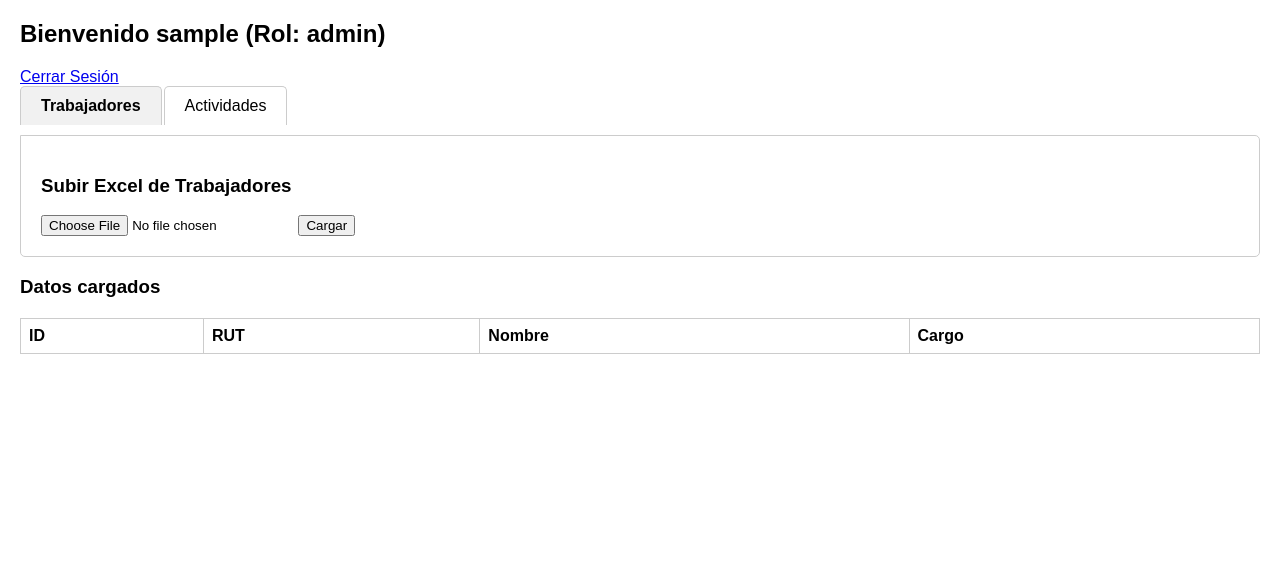
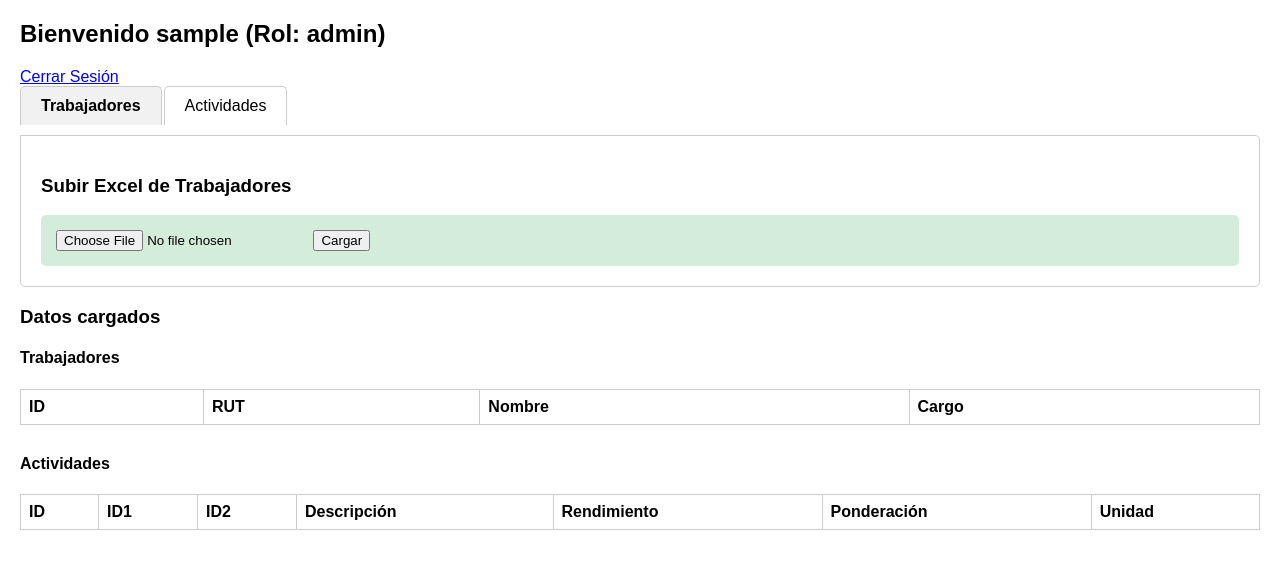
Before and after one commit to robulloa/reporte_obra, a Flask app: page / in a window 1280 px wide. Shown: the top 569 px of the page. Run offline with Flask 3, Linux system fonts and the light colour scheme; the visitor is signed in with stand-in values (Sample User, id 1); data that the repository does not hold is empty.

Commit message:
se puede subir excel de trabajadores y actividades, con colores diferentes

```diff
--- a/backend/app.py
+++ b/backend/app.py
@@ -57,7 +57,7 @@ def login_required(roles=None):
     return wrapper
 
 # RUTAS
-@app.route("/")
+'''@app.route("/")
 def index():
     if "user_id" in session:
         trabajadores = Trabajador.query.all()
@@ -66,6 +66,21 @@ def index():
         return render_template("upload.html", role=session["rol"], username=session["username"],
                                trabajadores=trabajadores, actividades=actividades, tipo=tipo)
     return redirect(url_for("login"))
+'''
+@app.route("/")
+def index():
+    if "user_id" in session:
+        trabajadores = Trabajador.query.all()
+        actividades = Actividad.query.all()
+        return render_template(
+            "upload.html",
+            role=session["rol"],
+            username=session["username"],
+            trabajadores=trabajadores,
+            actividades=actividades
+        )
+    return redirect(url_for("login"))
+
 
 @app.route("/login", methods=["GET", "POST"])
 def login():
@@ -89,7 +104,7 @@ def logout():
     session.clear()
     flash("Sesión cerrada", "info")
     return redirect(url_for("login"))
-
+'''
 @app.route("/upload_excel", methods=["POST"])
 @login_required(roles=["uploader"])
 def upload_excel():
@@ -107,14 +122,72 @@ def upload_excel():
         elif tipo == "actividades":
             for _, row in df.iterrows():
                 db.session.add(Actividad(
-                    id_1=row['ID1'], id_2=row['ID2'], descripcion=row['Descripción'],
-                    rendimiento=row['Rendimiento'], ponderacion=row['Ponderación'], unidad=row['Unidad']
+                    id_1=row['ID1'], id_2=row['ID2'], descripcion=row['DESCRIPCION'],
+                    rendimiento=row['RENDIMIENTO'], ponderacion=row['PONDERACION'], unidad=row['UNIDAD']
                 ))
         db.session.commit()
         return jsonify({"message": "Archivo cargado correctamente!"})
     except Exception as e:
         db.session.rollback()
         return jsonify({"error": str(e)}), 500
+'''
+
+@app.route("/upload_excel", methods=["POST"])
+@login_required(roles=["uploader"])
+def upload_excel():
+    if 'file' not in request.files:
+        return "No hay archivo", 400
+    file = request.files['file']
+    tipo = request.form.get('tipo')
+    if file.filename == '':
+        return "Archivo vacío", 400
+
+    # Funciones auxiliares
+    def clean_numeric(x):
+        """Convierte a float o devuelve None si es NaN o vacío."""
+        if pd.isna(x):
+            return None
+        if isinstance(x, str):
+            x = x.replace('%', '').strip()  # Quitar %
+        try:
+            return float(x)
+        except:
+            return None
+
+    def clean_string(x):
+        """Convierte a str o devuelve None si es NaN o vacío."""
+        if pd.isna(x):
+            return None
+        return str(x).strip()
+
+    try:
+        df = pd.read_excel(file)
+
+        if tipo == "trabajadores":
+            for _, row in df.iterrows():
+                db.session.add(Trabajador(
+                    rut=clean_string(row.get('RUT')),
+                    nombre=clean_string(row.get('Nombre')),
+                    cargo=clean_string(row.get('Cargo'))
+                ))
+
+        elif tipo == "actividades":
+            for _, row in df.iterrows():
+                db.session.add(Actividad(
+                    id_1=clean_string(row.get('ID1')),
+                    id_2=clean_string(row.get('ID2')),  # Si quieres numérico: clean_numeric
+                    descripcion=clean_string(row.get('DESCRIPCION')),
+                    rendimiento=clean_numeric(row.get('RENDIMIENTO')),
+                    ponderacion=clean_numeric(row.get('PONDERACION')),
+                    unidad=clean_string(row.get('UNIDAD'))
+                ))
+
+        db.session.commit()
+        return jsonify({"message": "Archivo cargado correctamente!"})
+
+    except Exception as e:
+        db.session.rollback()
+        return jsonify({"error": str(e)}), 500
 
 if __name__ == "__main__":
     app.run(host="0.0.0.0", port=5000, debug=True)
--- a/backend/templates/upload.html
+++ b/backend/templates/upload.html
@@ -13,6 +13,7 @@
         #progress-bar { width:0%; height:20px; background:#4caf50; border-radius:5px; }
         table { border-collapse: collapse; width: 100%; margin-top: 20px; }
         th, td { border: 1px solid #ccc; padding: 8px; text-align: left; }
+        form { padding: 15px; border-radius: 5px; transition: background 0.3s ease; }
     </style>
 </head>
 <body>
@@ -53,8 +54,9 @@
 <div id="upload-result"></div>
 
 <h3>Datos cargados</h3>
-<div>
-    {% if tipo == 'trabajadores' %}
+
+<div id="tabla-trabajadores">
+    <h4>Trabajadores</h4>
     <table>
         <thead>
             <tr><th>ID</th><th>RUT</th><th>Nombre</th><th>Cargo</th></tr>
@@ -65,7 +67,10 @@
         {% endfor %}
         </tbody>
     </table>
-    {% elif tipo == 'actividades' %}
+</div>
+
+<div id="tabla-actividades" style="margin-top:30px;">
+    <h4>Actividades</h4>
     <table>
         <thead>
             <tr><th>ID</th><th>ID1</th><th>ID2</th><th>Descripción</th><th>Rendimiento</th><th>Ponderación</th><th>Unidad</th></tr>
@@ -79,7 +84,6 @@
         {% endfor %}
         </tbody>
     </table>
-    {% endif %}
 </div>
 
 <script>
@@ -92,8 +96,25 @@ tabs.forEach(tab => {
 
         document.querySelectorAll('.tab-content').forEach(tc => tc.style.display = 'none');
         document.getElementById(tab.dataset.target).style.display = 'block';
+
+        updateUploadColor();
     });
 });
+
+// Función para cambiar el color del formulario según la pestaña
+function updateUploadColor() {
+    const activeTab = document.querySelector('.tab.active').dataset.target;
+    const forms = document.querySelectorAll('.tab-content form');
+    forms.forEach(f => f.style.backgroundColor = ''); // reset
+    if(activeTab === 'trabajadores'){
+        document.querySelector('#trabajadores form').style.backgroundColor = '#d4edda'; // verde suave
+    } else if(activeTab === 'actividades'){
+        document.querySelector('#actividades form').style.backgroundColor = '#fff3cd'; // amarillo suave
+    }
+}
+
+// Inicializar color al cargar la página
+updateUploadColor();
 
 // Función genérica para subir Excel con barra de progreso
 function setupUpload(formId) {
@@ -134,6 +155,7 @@ function setupUpload(formId) {
     });
 }
 
+// Inicializar subida para ambos formularios
 setupUpload('uploadFormTrabajadores');
 setupUpload('uploadFormActividades');
 </script>
```
Lines whose indentation alone changed are shown as unchanged.
